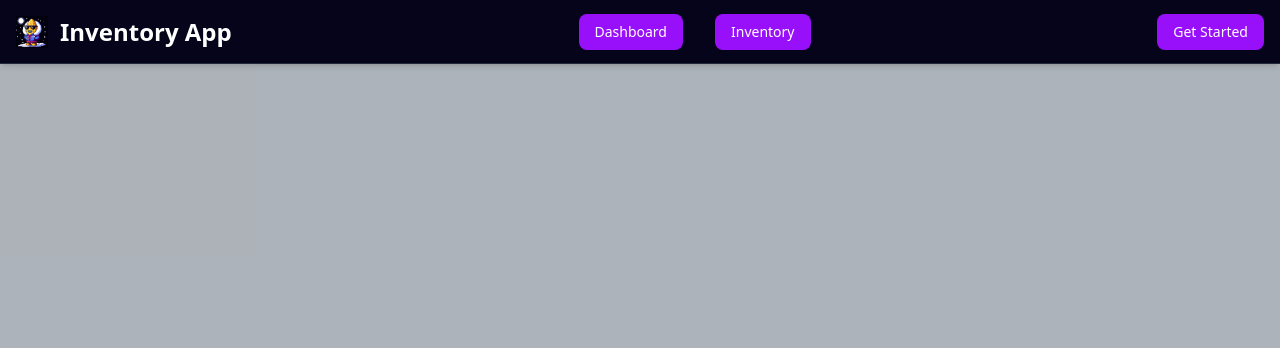
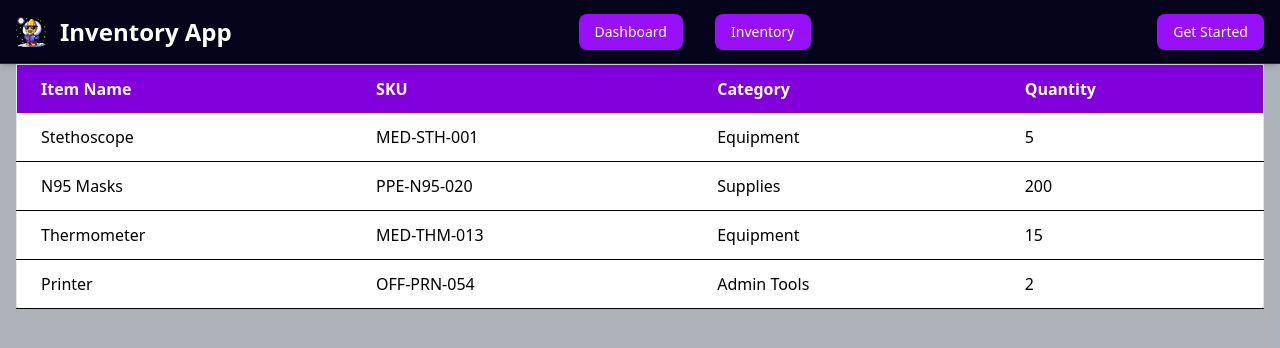
Before and after one commit to Mar915/AWSWebAppPractice, a React (Vite) app in the folder inventory-frontend/: page /inventory in a window 1280 px wide. Shown: the top 348 px of the page. Built offline with nearby package versions, Linux system fonts and the light colour scheme.

Commit message:
modified Navbar, started on InventoryTable

```diff
--- a/inventory-frontend/src/components/InventoryTable.jsx
+++ b/inventory-frontend/src/components/InventoryTable.jsx
@@ -0,0 +1,43 @@
+function InventoryTable() {
+
+    /*how the DynamoDB table will be structured*/
+    const items = [
+      { id: 1, name: "Stethoscope", sku: "MED-STH-001", quantity: 5, category: "Equipment" },
+      { id: 2, name: "N95 Masks", sku: "PPE-N95-020", quantity: 200, category: "Supplies" },
+      { id: 3, name: "Thermometer", sku: "MED-THM-013", quantity: 15, category: "Equipment" },
+      { id: 4, name: "Printer", sku: "OFF-PRN-054", quantity: 2, category: "Admin Tools" },
+    ];
+
+    return (
+      <div className="overflow-x-auto">
+        <table className="min-w-full bg-white rounded-md shadow-md border border-gray-200">
+          <thead>
+            <tr className="bg-purple-700 text-white text-left">
+
+              {/*item fields*/}
+              <th className="px-6 py-3">Item Name</th>
+              <th className="px-6 py-3">SKU</th>
+              <th className="px-6 py-3">Category</th>
+              <th className="px-6 py-3">Quantity</th>
+
+            </tr>
+          </thead>
+          <tbody>
+
+            {/*table data*/}
+            {items.map((item) => (
+              <tr key={item.id} className="border-b hover:bg-gray-50">
+                <td className="px-6 py-3">{item.name}</td>
+                <td className="px-6 py-3">{item.sku}</td>
+                <td className="px-6 py-3">{item.category}</td>
+                <td className="px-6 py-3">{item.quantity}</td>
+              </tr>
+            ))}
+
+          </tbody>
+        </table>
+      </div>
+    );
+  }
+
+  export default InventoryTable;
--- a/inventory-frontend/src/components/Navbar.jsx
+++ b/inventory-frontend/src/components/Navbar.jsx
@@ -7,10 +7,12 @@ function Navbar() {
 
   return (
     <nav className="fixed top-0 start-0 z-20 w-full h-16 border-b border-gray-800 bg-[#05041a] text-white shadow-md">
+
+      {/* Main navbar layout container: holds logo, buttons, and hamburger toggle */}
       <div className="flex flex-wrap items-center justify-between mx-auto px-4 py-2 h-full">
         {/* Logo + App Title */}
         <Link to="/" className="flex items-center space-x-3">
-          <img src="/elote cozy4.jpg" className="h-8" />
+          <img src="/images/logo.jpg" className="h-8" />
           <span className="text-2xl font-semibold whitespace-nowrap text-white">
             Inventory App
           </span>
--- a/inventory-frontend/src/pages/Inventory.jsx
+++ b/inventory-frontend/src/pages/Inventory.jsx
@@ -1,5 +1,12 @@
+import InventoryTable from "../components/InventoryTable";
+
 function Inventory() {
-    return <h2 className="text-2xl font-bold">Inventory List</h2>;
-  }
+  return (
+    <div>
+      <h2 className="text-2xl font-bold mb-4 text-purple-700">Inventory List</h2>
+      <InventoryTable />
+    </div>
+  );
+}
 
-  export default Inventory;
+export default Inventory;
```
Also changed, not shown: inventory-frontend/public/images/logo.jpg (renamed from inventory-frontend/public/elote cozy4.jpg), 1 other file (tests, documents, lock files or other folders).
